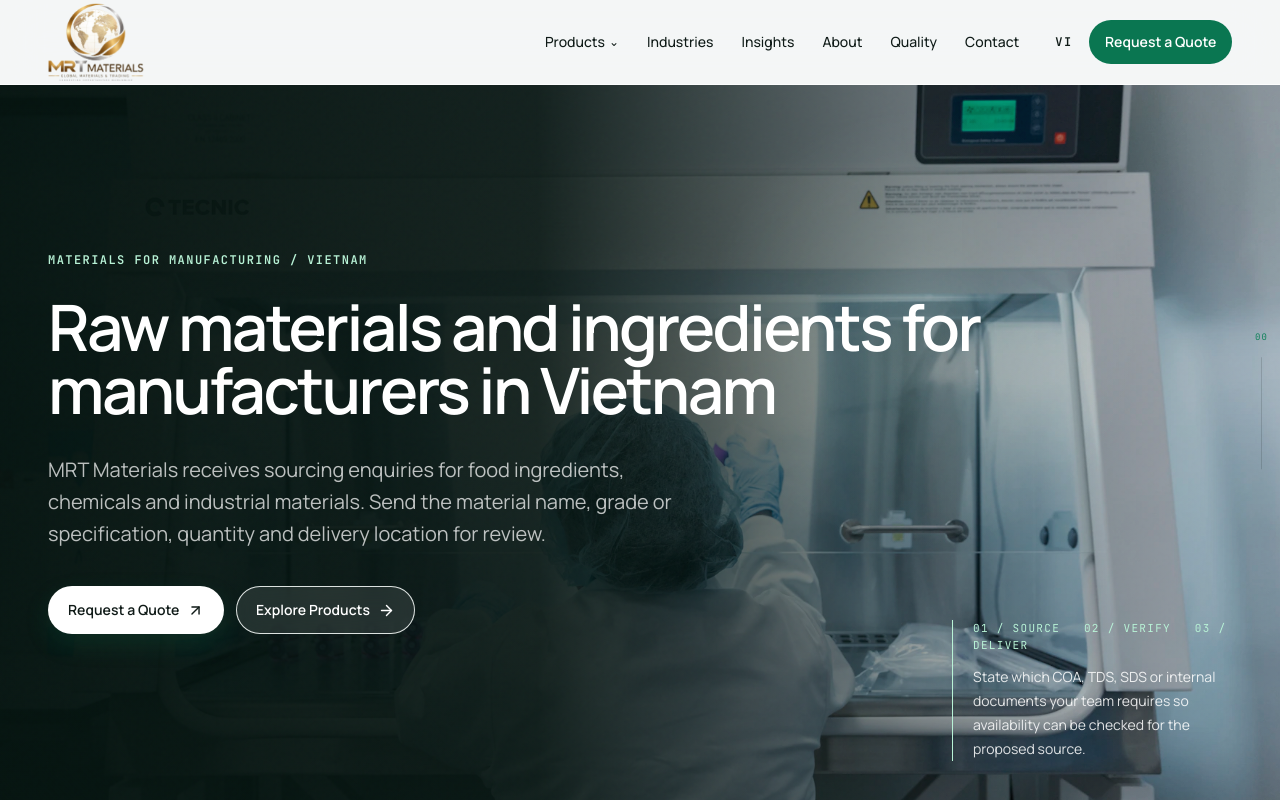
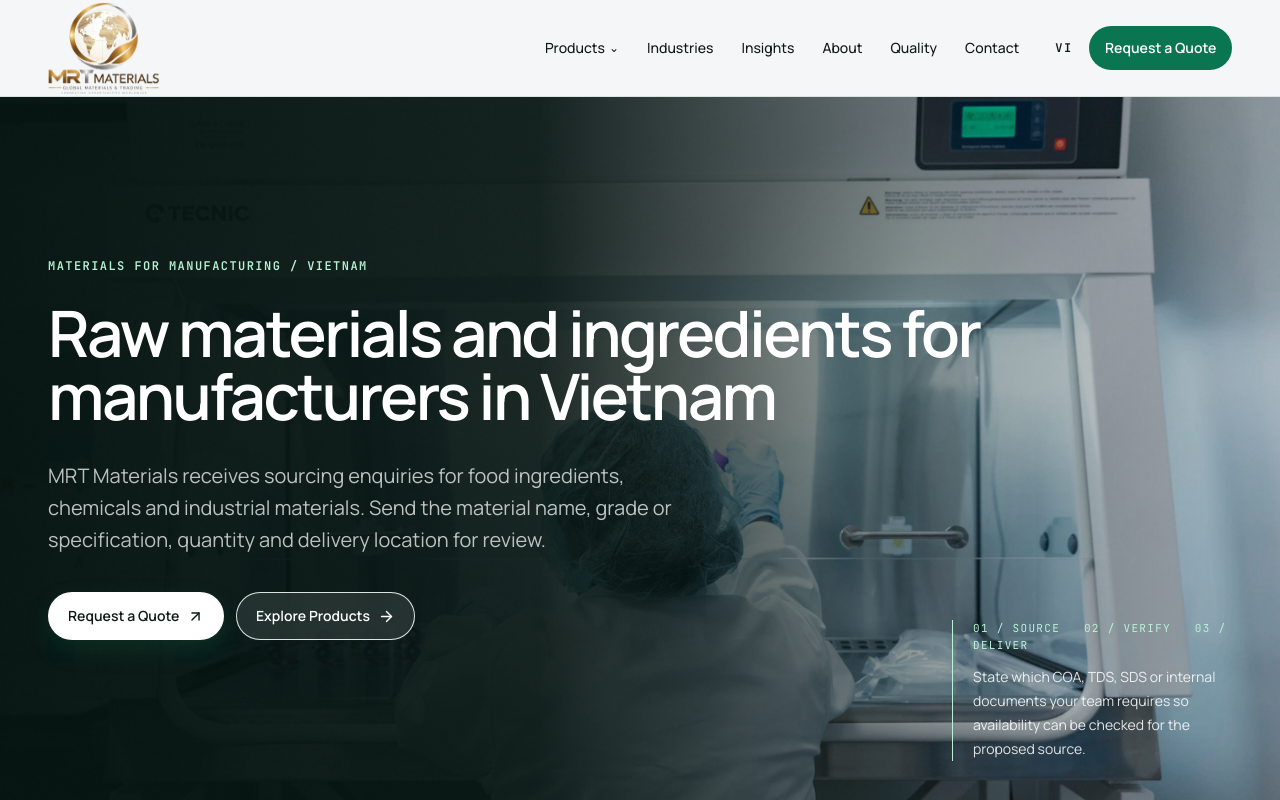
Before and after one commit to mrtmaterials/MRTWEB, a Next.js app: page /en in a window 1280 px wide. Shown: the top 800 px of the page. Built offline with nearby package versions, Linux system fonts and the light colour scheme.

Commit message:
Fix process alignment and brand presentation

```diff
--- a/app/[lang]/(site)/layout.tsx
+++ b/app/[lang]/(site)/layout.tsx
@@ -5,7 +5,6 @@ import { SiteFooter } from "@/components/layout/site-footer";
 import { SiteHeader } from "@/components/layout/site-header";
 import { CursorDot } from "@/components/motion/cursor-dot";
 import { LocaleDocument } from "@/components/motion/locale-document";
-import { ScrollProgress } from "@/components/motion/scroll-progress";
 import { SmoothScroll } from "@/components/motion/smooth-scroll";
 import { categories } from "@/data/catalog";
 import { company } from "@/data/company";
@@ -68,7 +67,6 @@ export default async function SiteLayout({ children, params }: { children: React
       <LocaleDocument locale={lang} />
       <SmoothScroll />
       <CursorDot />
-      <ScrollProgress />
       <a className="skip-link" href="#main-content">{dictionary.nav.skipToContent}</a>
       <SiteHeader catalog={categories} labels={dictionary.nav} locale={lang} />
       <main id="main-content">{children}</main>
--- a/components/layout/brand-logo.tsx
+++ b/components/layout/brand-logo.tsx
@@ -7,7 +7,7 @@ type BrandLogoProps = {
 };
 
 /**
- * The supplied company logo is a raster lockup. Keep its full 4:3 artwork
+ * The supplied company logo is a raster lockup. Keep its full artwork
  * intact; use the separate brand-mark.svg only where a compact app icon is
  * required.
  */
--- a/components/layout/mobile-nav.tsx
+++ b/components/layout/mobile-nav.tsx
@@ -57,7 +57,7 @@ export function MobileNav({ closeLabel, items, openLabel, quoteHref, quoteLabel
       </button>
       {isOpen ? (
         <div
-          className="absolute inset-x-0 top-full h-[calc(100dvh-5.25rem)] overflow-y-auto border-t border-[var(--line)] bg-[var(--bg)] px-5 py-7 shadow-xl"
+          className="absolute inset-x-0 top-full h-[calc(100dvh-6rem)] overflow-y-auto border-t border-[var(--line)] bg-[var(--bg)] px-5 py-7 shadow-xl"
           data-lenis-prevent
           id={panelId}
         >
--- a/components/layout/site-header.tsx
+++ b/components/layout/site-header.tsx
@@ -36,14 +36,14 @@ export function SiteHeader({ catalog, labels, locale }: SiteHeaderProps) {
   ];
 
   return (
-    <header className="sticky top-0 z-50 border-b border-white/70 bg-[color:rgba(244,246,247,0.78)] backdrop-blur-xl">
-      <div className="mx-auto flex min-h-[5.25rem] max-w-[1440px] items-center gap-4 px-5 sm:px-8 lg:px-12">
+    <header className="sticky top-0 z-50 border-b border-[var(--line)] bg-[var(--bg)]">
+      <div className="mx-auto flex min-h-24 max-w-[1440px] items-center gap-4 px-5 sm:px-8 lg:px-12">
         <Link
           aria-label="MRT Materials"
           className="relative z-10 shrink-0 rounded-lg focus-visible:outline-none focus-visible:ring-2 focus-visible:ring-[var(--green-600)]"
           href={path()}
         >
-          <BrandLogo className="h-[72px] w-[88px] object-contain sm:h-[78px] sm:w-[96px]" priority sizes="96px" />
+          <BrandLogo className="h-auto w-24 object-contain sm:w-28" priority sizes="(max-width: 640px) 96px, 112px" />
         </Link>
 
         <nav className="ml-auto hidden items-center gap-1 xl:flex">
--- a/components/motion/scroll-progress.tsx
+++ /dev/null
@@ -1,42 +0,0 @@
-"use client";
-
-import { useEffect, useRef } from "react";
-
-export function ScrollProgress() {
-  const bar = useRef<HTMLDivElement>(null);
-  const label = useRef<HTMLSpanElement>(null);
-
-  useEffect(() => {
-    let frame = 0;
-
-    const update = () => {
-      frame = 0;
-      const distance = document.documentElement.scrollHeight - window.innerHeight;
-      const progress = distance > 0 ? Math.min(1, Math.max(0, window.scrollY / distance)) : 0;
-      if (bar.current) bar.current.style.transform = `scaleY(${progress})`;
-      if (label.current) label.current.textContent = String(Math.round(progress * 100)).padStart(2, "0");
-    };
-
-    const requestUpdate = () => {
-      if (!frame) frame = window.requestAnimationFrame(update);
-    };
-
-    update();
-    window.addEventListener("scroll", requestUpdate, { passive: true });
-    window.addEventListener("resize", requestUpdate, { passive: true });
-    return () => {
-      window.removeEventListener("scroll", requestUpdate);
-      window.removeEventListener("resize", requestUpdate);
-      if (frame) window.cancelAnimationFrame(frame);
-    };
-  }, []);
-
-  return (
-    <div aria-hidden="true" className="pointer-events-none fixed right-3 top-1/2 z-[70] hidden -translate-y-1/2 flex-col items-center gap-3 lg:flex">
-      <span className="font-mono text-[9px] text-[var(--green-600)]" ref={label}>00</span>
-      <div className="h-28 w-px overflow-hidden bg-[var(--ink)]/15">
-        <div className="h-full w-full origin-top bg-[var(--green-600)]" ref={bar} style={{ transform: "scaleY(0)" }} />
-      </div>
-    </div>
-  );
-}
--- a/components/sections/home-page.tsx
+++ b/components/sections/home-page.tsx
@@ -112,7 +112,7 @@ export function HomePage({ dictionary, locale }: HomePageProps) {
     <>
       <script dangerouslySetInnerHTML={{ __html: JSON.stringify(faqJsonLd).replace(/</g, "\\u003c") }} type="application/ld+json" />
       <HomeScrollEffects />
-      <section className="hero-stage relative isolate min-h-[calc(100svh-5.25rem)] overflow-hidden bg-[var(--ink)] text-white">
+      <section className="hero-stage relative isolate min-h-[calc(100svh-6rem)] overflow-hidden bg-[var(--ink)] text-white">
         <Image
           alt="Quality-control specialist working in a controlled laboratory environment"
           className="hero-media absolute inset-0 h-full w-full object-cover object-[62%_center]"
@@ -124,7 +124,7 @@ export function HomePage({ dictionary, locale }: HomePageProps) {
         <div aria-hidden="true" className="absolute inset-0 bg-[linear-gradient(90deg,rgba(6,20,16,0.98)_0%,rgba(6,20,16,0.92)_42%,rgba(6,20,16,0.42)_72%,rgba(6,20,16,0.12)_100%)] max-lg:bg-[linear-gradient(180deg,rgba(6,20,16,0.78)_0%,rgba(6,20,16,0.92)_64%,rgba(6,20,16,0.98)_100%)]" />
         <div aria-hidden="true" className="hero-aperture absolute inset-0 hidden mix-blend-screen lg:block" />
         <div aria-hidden="true" className="film-grain absolute inset-0 opacity-[0.08] mix-blend-soft-light" />
-        <Container className="hero-container relative flex min-h-[calc(100svh-5.25rem)] items-end py-14 sm:py-20 lg:items-center lg:py-24">
+        <Container className="hero-container relative flex min-h-[calc(100svh-6rem)] items-end py-14 sm:py-20 lg:items-center lg:py-24">
           <div className="relative z-10 max-w-[72rem]">
             <Reveal>
               <p className="font-mono text-xs font-semibold uppercase tracking-[0.22em] text-[var(--accent-mint)]">
@@ -219,13 +219,13 @@ export function HomePage({ dictionary, locale }: HomePageProps) {
 
       <section className="process-section overflow-x-clip py-24 sm:py-32">
         <Container className="grid gap-14 xl:grid-cols-[0.72fr_1.28fr]">
-          <div className="xl:sticky xl:top-28 xl:self-start">
+          <div className="xl:self-start">
             <Reveal><SectionHeading eyebrow={home.process.eyebrow} title={home.process.title} /></Reveal>
             <div className="mt-8 h-1 overflow-hidden rounded-full bg-[var(--line)]"><div className="process-progress h-full w-full origin-left bg-[var(--green-600)]" /></div>
             <p className="mt-7 max-w-sm text-sm leading-7 text-[var(--muted)]">{locale === "vi" ? "Bốn bước dùng để xác nhận định danh nguyên liệu, yêu cầu kỹ thuật, điều kiện báo giá và thông tin giao nhận." : "The four stages confirm material identity, technical requirements, quotation details and delivery information."}</p>
           </div>
           <ol className="relative border-t border-[var(--ink)]">
-            <svg aria-hidden="true" className="absolute top-0 left-[2.35rem] hidden h-full w-3 overflow-visible xl:block" preserveAspectRatio="none" viewBox="0 0 12 1000">
+            <svg aria-hidden="true" className="absolute top-0 left-[5.5rem] hidden h-full w-3 overflow-visible xl:block" preserveAspectRatio="none" viewBox="0 0 12 1000">
               <path d="M6 0 V1000" fill="none" stroke="rgba(15,26,23,0.12)" strokeWidth="1" />
               <path className="route-path" d="M6 0 V1000" fill="none" pathLength="1" stroke="var(--green-600)" strokeLinecap="round" strokeWidth="2" />
             </svg>
--- a/content/en.ts
+++ b/content/en.ts
@@ -61,7 +61,7 @@ export const en = {
   ], note: "MRT Materials does not make certification claims on this website. Please contact us with your documentation requirements." },
   contact: {
     eyebrow: "Contact / RFQ", title: "Send a material sourcing request", intro: "Send the material name, application, grade or specification, quantity, required documents and delivery location.",
-    sales: "Sales", accounts: "Accounts", address: "Address", map: "Open location in OpenStreetMap", phone: "Phone",
+    sales: "Sales", accounts: "Accountant", address: "Address", map: "Open location in OpenStreetMap", phone: "Phone",
     form: { company: "Company name", contactPerson: "Contact person", email: "Email", phone: "Phone", country: "Country", product: "Product / material", grade: "Grade / specification", quantity: "Quantity & unit", deliveryDate: "Target delivery date", message: "Message", attachment: "Specification, sample COA or datasheet", submit: "Send request", required: "Required", honeypot: "Leave this field empty", fileNote: "Up to 5 PDF, Word, Excel or image files; maximum 10 MB in total.", success: "Your request has been sent to MRT Materials sales.", error: "Check the required fields and attachments, then try again or email sales@mrtmaterials.com." },
   },
   legal: {
--- a/data/company.ts
+++ b/data/company.ts
@@ -3,7 +3,7 @@ export const company = {
   url: "https://mrtmaterials.com",
   emails: {
     sales: ["sales", "mrtmaterials.com"] as const,
-    accounts: ["accountdept", "mrtmaterials.com"] as const,
+    accounts: ["accountant", "mrtmaterials.com"] as const,
   },
   // TODO(owner): Verify the address before production launch.
   address: "354/2/3 Nguyễn Văn Linh, Phường Tân Thuận, TP. Hồ Chí Minh, Việt Nam",
```
Also changed, not shown: components/layout/site-footer.tsx (+5 -2 lines).
